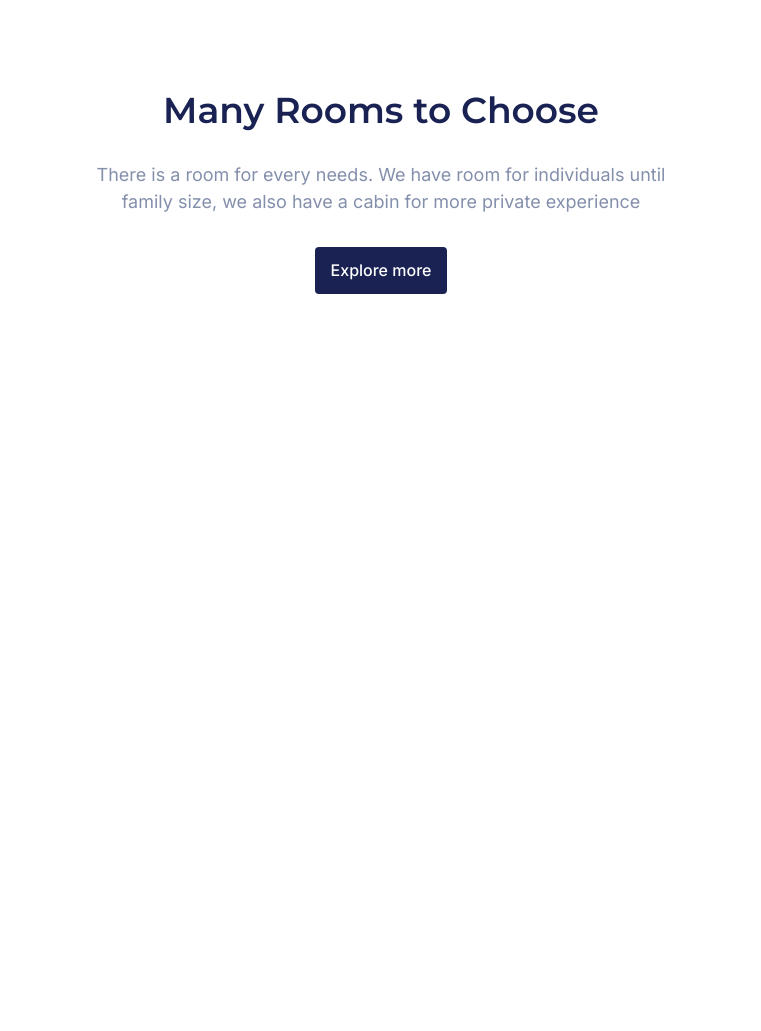
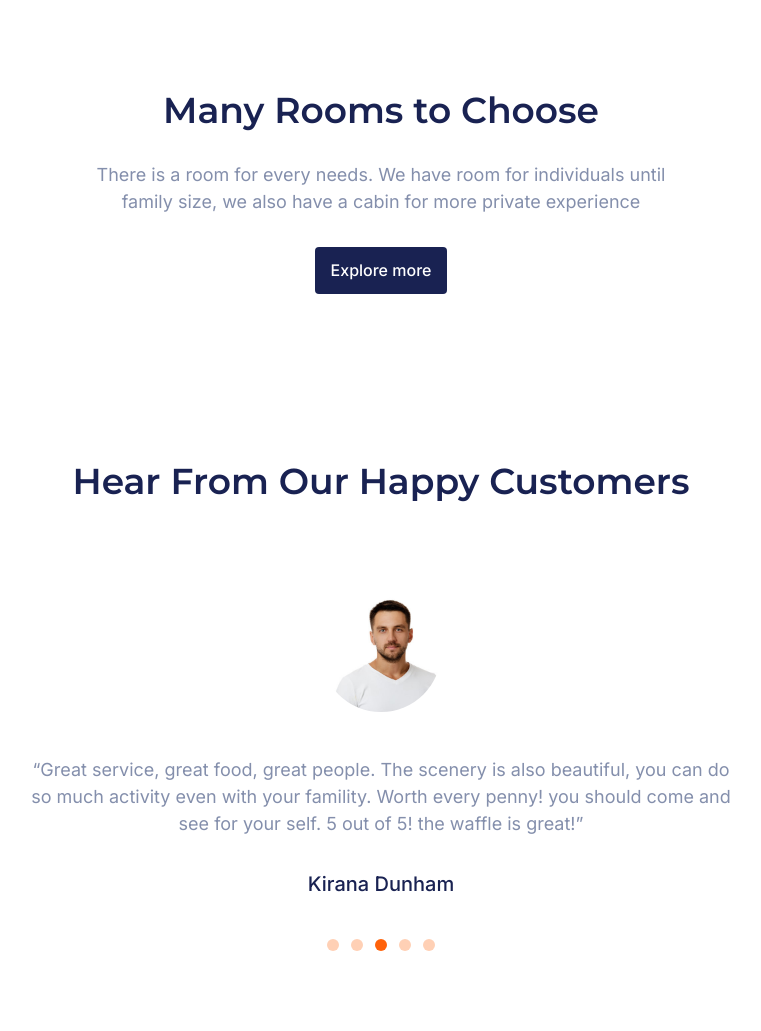
Before and after one commit to Margarita-Sipach/cootels, a website built with Vite: page index.html in a window 1280 px wide. Shown: the part 3027-4058 px from the top of the page, without its empty margins (259-1020 px from the left). Before the commit the page ends 3401 px from the top, so only its background shows below. Built offline with nearby package versions, Linux system fonts and the light colour scheme.

Commit message:
feat: add customers section and adaptive

```diff
--- a/index.html
+++ b/index.html
@@ -55,6 +55,45 @@
       <p class="rooms__text">There is a room for every needs. We have room for individuals until family size, we also have a cabin for more private experience</p>
       <button class="button">Explore more</button>
     </section>
+    <section class="customers">
+      <h2>Hear From Our Happy Customers</h2>
+      <div class="customers__slider">
+        <div class="customers__wrapper">
+          <div class="customers__item customer">
+            <img src="src/assets/img/customers/1.jpg" alt="" class="customer__img">
+            <p class="customer__text">“Great service, great food, great people. The scenery is also beautiful, you can do so much activity even with your famility. Worth every penny! you should come and see for your self.  5 out of 5! the waffle is great!”</p>
+            <span class="customer__name">Kirana Dunham</span>
+          </div>
+          <div class="customers__item customer">
+            <img src="src/assets/img/customers/1.jpg" alt="" class="customer__img">
+            <p class="customer__text">“Great service, great food, great people. The scenery is also beautiful, you can do so much activity even with your famility. Worth every penny! you should come and see for your self.  5 out of 5! the waffle is great!”</p>
+            <span class="customer__name">Kirana Dunham</span>
+          </div>
+          <div class="customers__item customer">
+            <img src="src/assets/img/customers/1.jpg" alt="" class="customer__img">
+            <p class="customer__text">“Great service, great food, great people. The scenery is also beautiful, you can do so much activity even with your famility. Worth every penny! you should come and see for your self.  5 out of 5! the waffle is great!”</p>
+            <span class="customer__name">Kirana Dunham</span>
+          </div>
+          <div class="customers__item customer">
+            <img src="src/assets/img/customers/1.jpg" alt="" class="customer__img">
+            <p class="customer__text">“Great service, great food, great people. The scenery is also beautiful, you can do so much activity even with your famility. Worth every penny! you should come and see for your self.  5 out of 5! the waffle is great!”</p>
+            <span class="customer__name">Kirana Dunham</span>
+          </div>
+          <div class="customers__item customer">
+            <img src="src/assets/img/customers/1.jpg" alt="" class="customer__img">
+            <p class="customer__text">“Great service, great food, great people. The scenery is also beautiful, you can do so much activity even with your famility. Worth every penny! you should come and see for your self.  5 out of 5! the waffle is great!”</p>
+            <span class="customer__name">Kirana Dunham</span>
+          </div>
+        </div>
+      </div>
+      <div class="customers__points">
+        <span class="customers__point"></span>
+        <span class="customers__point"></span>
+        <span class="customers__point customers__point_active"></span>
+        <span class="customers__point"></span>
+        <span class="customers__point"></span>
+      </div>
+    </section>
     <script type="module" src="/src/main.ts"></script>
   </body>
 </html>
--- a/src/scss/base/vars.scss
+++ b/src/scss/base/vars.scss
@@ -2,6 +2,7 @@
     --dark: rgb(25, 34, 82);
     --light: rgb(255, 255, 255);
     --grey: rgb(132, 143, 172);
+    --orange: rgb(255, 98, 10);
 
     --large: 1200px;
     --middle: 768px;
--- /dev/null
+++ b/src/scss/modules/customers.scss
@@ -0,0 +1,47 @@
+.customers{
+    display: flex;
+    flex-direction: column;
+    align-items: center;
+    text-align: center;
+
+    &__slider{
+        margin-top: 60px;
+        overflow: hidden;
+        width: 100%;
+        position: relative;
+
+        @media (max-width: 900px) {
+            margin-top: 30px;
+        }
+    }
+
+    &__wrapper{
+        display: flex;
+        justify-content: center;
+        width: 100%;
+        // transform: translateX(-100%);
+    }
+
+    &__item{
+        width: 100%;
+        flex: 0 0 100%;
+    }
+
+    &__points{
+        display: flex;
+        gap: 12px;
+        margin-top: 40px;
+    }
+
+    &__point{
+        width: 12px;
+        height: 12px;
+        border-radius: 100%;
+        background: var(--orange);
+        opacity: .3;
+
+        &_active{
+            opacity: 1;
+        }
+    }
+}
--- a/src/scss/style.scss
+++ b/src/scss/style.scss
@@ -9,7 +9,12 @@
 @import './modules/main.scss';
 @import './modules/cozy.scss';
 @import './modules/rooms.scss';
+@import './modules/customers.scss';
+// @import './modules/nav.scss';
+// @import './modules/main.scss';
+// @import './modules/cozy.scss';
+// @import './modules/rooms.scss';
 
 @import './ui/logo.scss';
 @import './ui/button.scss';
-// @import './ui/basestyle.scss';
+@import './ui/customer.scss';
--- /dev/null
+++ b/src/scss/ui/customer.scss
@@ -0,0 +1,27 @@
+.customer{
+    display: flex;
+    flex-direction: column;
+    align-items: center;
+    width: 100%;
+    text-align: center;
+
+    &__img{
+        border-radius: 100%;
+        width: 120px;
+        height: 120px;
+        margin-bottom: 44px;
+        object-fit: cover;
+    }
+
+    &__text{
+        max-width: 700px;
+        width: 100%;
+    }
+
+    &__name{
+        font-size: 20px;
+        font-weight: 500;
+        line-height: 150%;
+        letter-spacing: 0%;
+    }
+}
```
Also changed, not shown: src/assets/img/customers/1.jpg (added).
